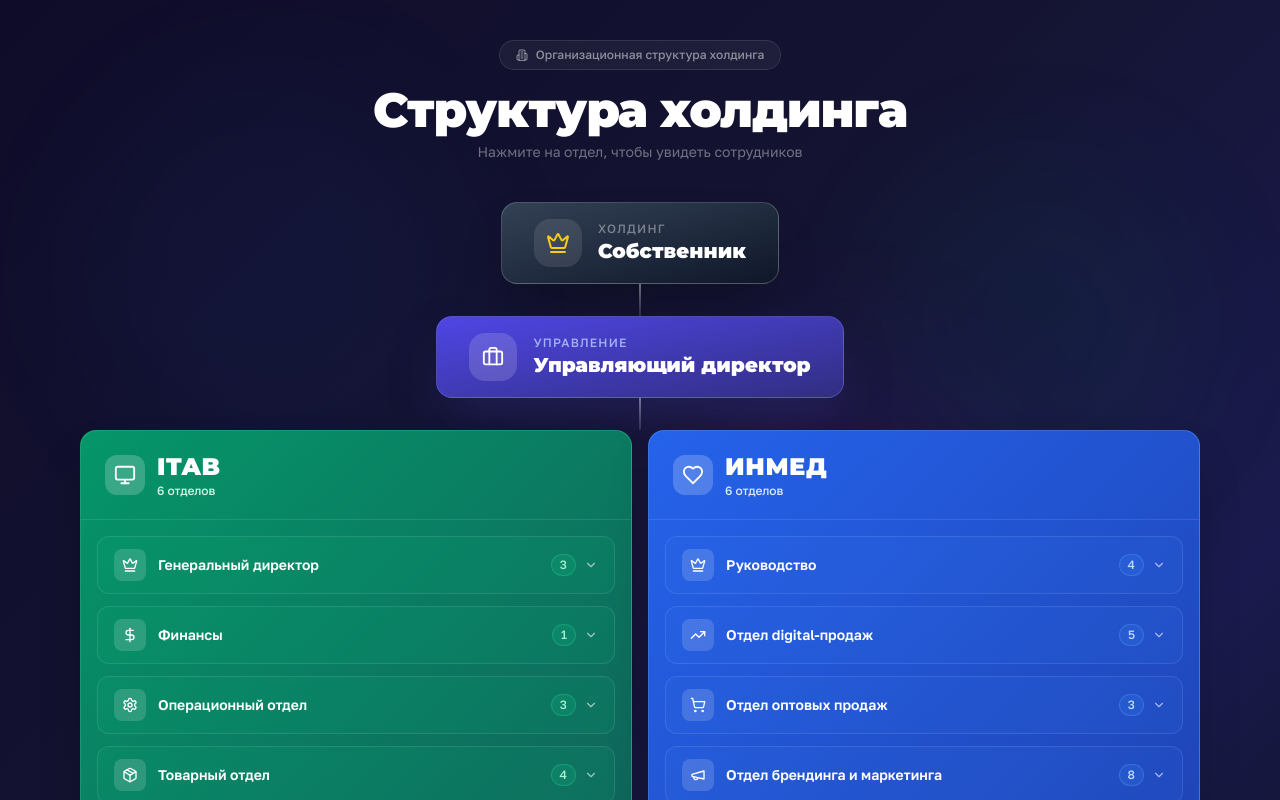
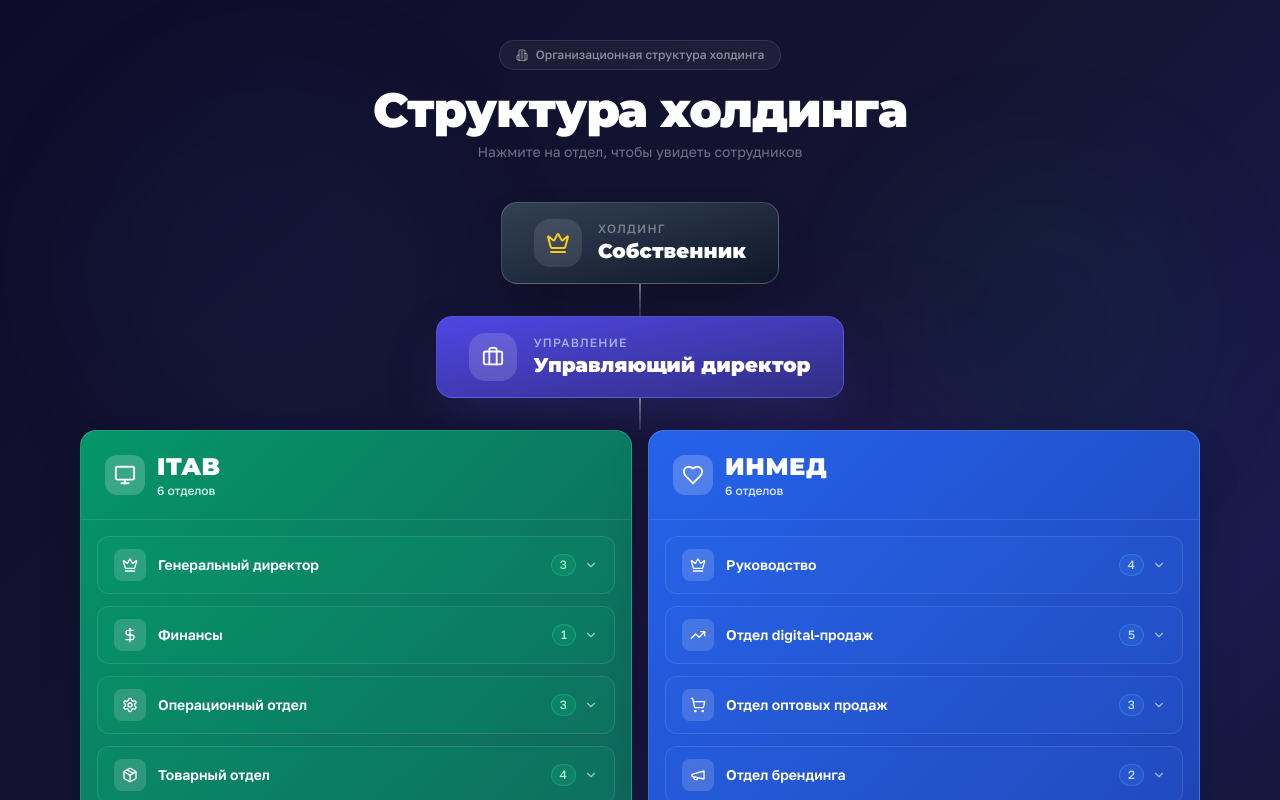
Before and after one commit to pr-poehali-dev/org-structure-optimization, a React (Vite) app: page / in a window 1280 px wide. Shown: the top 800 px of the page. Built offline with nearby package versions, Linux system fonts and the light colour scheme.

Commit message:
fix: restructure departments organization

```diff
--- a/src/pages/Index.tsx
+++ b/src/pages/Index.tsx
@@ -104,17 +104,11 @@ const orgData = {
           ],
         },
         {
-          name: "Отдел брендинга и маркетинга",
+          name: "Отдел брендинга",
           icon: "Megaphone",
           employees: [
             "Елизавета Ященко — Бренд-лид",
             "Мария Косторина — Project-менеджер",
-            "Наталья Коткова — Дизайнер",
-            "Вакансия — SMM-менеджер",
-            "Вакансия — Инфлюенс-маркетолог",
-            "Яна Завезен — Карманные блогеры",
-            "Албина Гирсова — Амбассадоры",
-            "Контент-мейкеры",
           ],
         },
         {
@@ -131,7 +125,6 @@ const orgData = {
           icon: "DollarSign",
           employees: [
             "Лорина Хачатурян — Финансовый директор",
-            "Бухгалтерия",
           ],
         },
       ],
```
